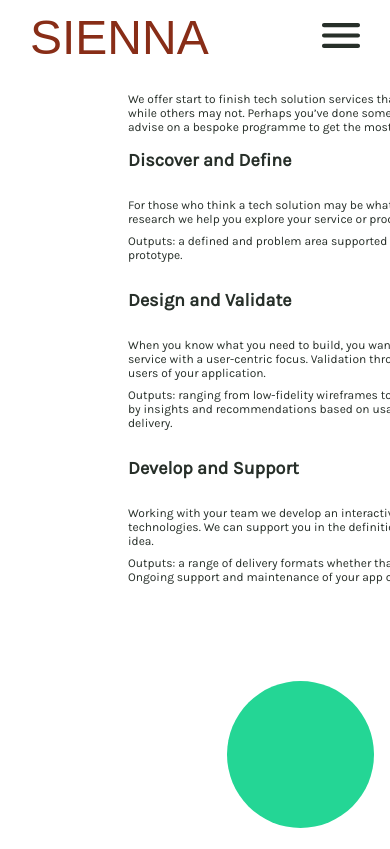
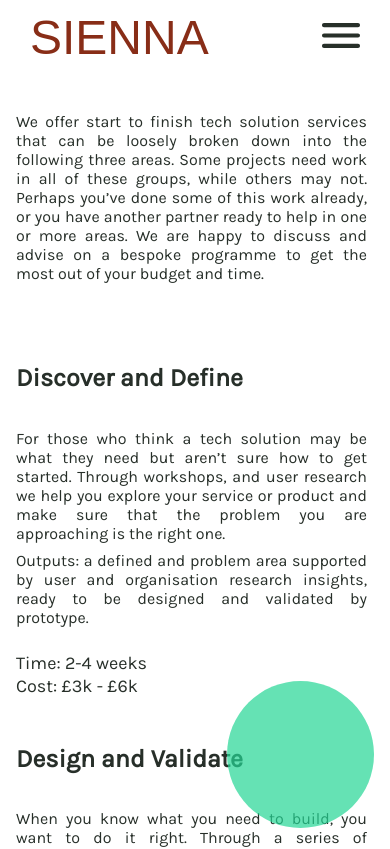
Before and after one commit to sienna-development/sienna-website, a Next.js app: page /services in a window 390 px wide. Shown: the top 849 px of the page. Built offline with nearby package versions, Linux system fonts and the light colour scheme; a web font is replaced by a local one.

Commit message:
Make services page responsive

```diff
--- a/pages/services.js
+++ b/pages/services.js
@@ -23,9 +23,9 @@ export default function Services() {
                      Outputs: a defined and problem area supported by user and organisation research insights, ready to be designed and validated by prototype.
                    </article>
             </p>
-                <aside className={styles.details}>
-                  Time: 2-4 weeks
-                  Cost: £3k - £6k
+                <aside className={styles.detailContainer}>
+                  <p className={styles.details}>Time: 2-4 weeks</p>
+                  <p className={styles.details}>Cost: £3k - £6k</p>
                 </aside>
       </div>
 
@@ -42,9 +42,9 @@ export default function Services() {
                     Designs are supported by insights and recommendations based on usability testing, and user stories that can be taken through to development and delivery.
                   </article>
             </p>
-                <aside className={styles.details}>
-                  Time: 2-8 weeks
-                  Cost: £3k - £12k
+                <aside className={styles.detailContainer}>
+                  <p className={styles.details}>Time: 2-8 weeks</p>
+                  <p className={styles.details}>Cost: £3k - £12k</p>
                 </aside>
       </div>
 
@@ -60,10 +60,10 @@ export default function Services() {
                         Ongoing support and maintenance of your app can be arranged according to your requirements.
                   </article>
             </p>
-                  <aside className={styles.details}>
-                        Time: 2-12 weeks
-                        Cost: £3k - £20k
-                  </aside>
+                  <aside className={styles.detailContainer}>
+                  <p className={styles.details}>Time: 2-12 weeks</p>
+                  <p className={styles.details}>Cost: £3k - £20k</p>
+                </aside>
       </div>
         <img src="/images/green-circle.svg" alt="circle" className={styles.circle}/>
         </div>
--- a/styles/services.module.css
+++ b/styles/services.module.css
@@ -1,10 +1,10 @@
 .content {
-    margin: 5rem 8rem;
+    margin: 6rem 8rem;
     position: fixed;
 }
 
 .introText {
-    width: 55rem;
+    width: 70vw;
 }
 
 .bodyContainer {
@@ -13,16 +13,17 @@
 }
 
 .bodyText {
-    width: 45rem;
+    width: 50vw;
+}
+
+.detailContainer {
+    margin-left: 4.5rem;
 }
 
 .details {
-    width: 7rem;
-    margin-left: 4.5rem;
     font-size: 14px;
-    margin-top: 0.5rem;
+    line-height: 5px;
 }
-
 .outputs {
     margin-top: 0.5rem;
 }
@@ -32,3 +33,39 @@
     right: 1rem;
     bottom: 1rem;
 }
+
+@media only screen and (max-width: 600px) {
+.content {
+    margin: 7rem 1rem;
+    position: unset;
+}
+.introText {
+    width: 90vw;
+    text-align: justify;
+    margin-bottom: 5rem;
+    font-size: 16px;
+}
+
+.serviceTitle {
+ font-size: 25px;
+}
+
+.bodyText {
+    width: 90vw;
+    text-align: justify;
+    font-size: 16px;
+}
+.detailContainer {
+    margin-left: 0;
+    margin-bottom: 1rem;
+}
+.details {
+    font-size: 18px;
+}
+.bodyContainer {
+    flex-direction: column;
+}
+.circle {
+ opacity: 70%;
+}
+}
```
Also changed, not shown: styles/globals.css (line endings or trailing spaces).
